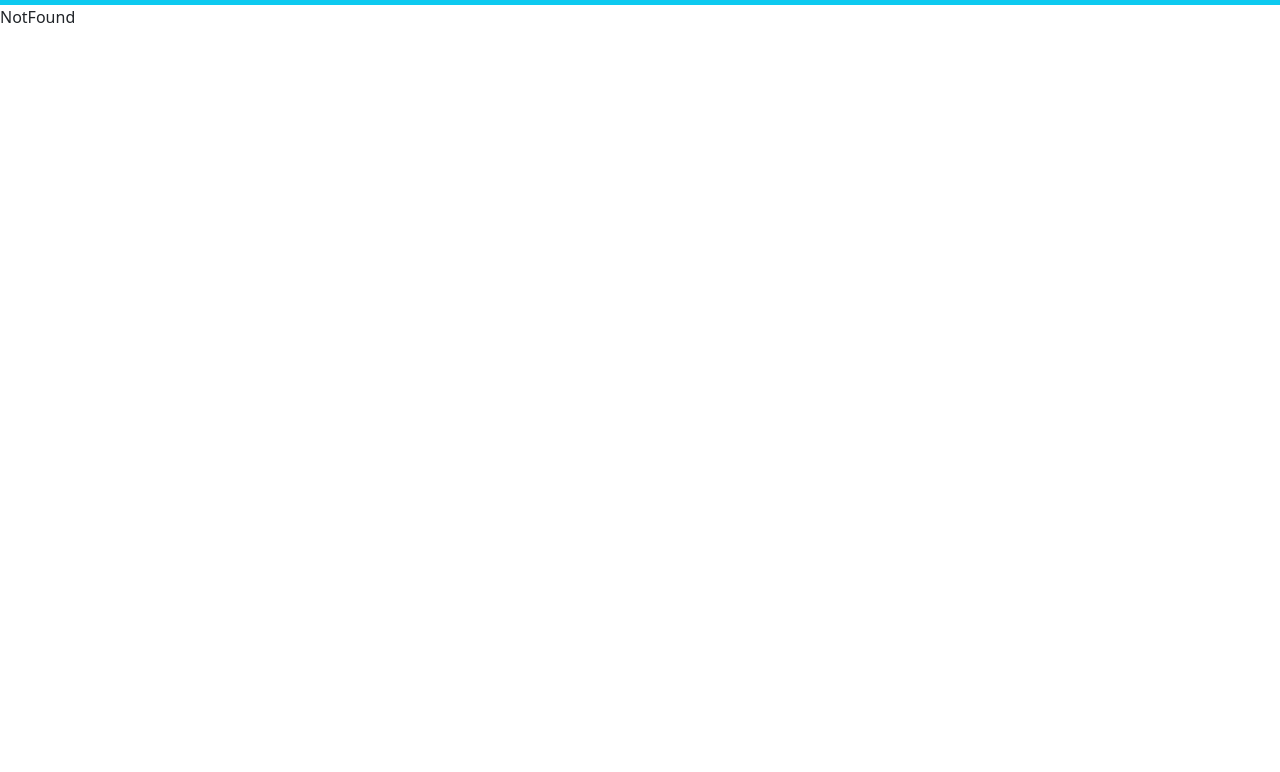
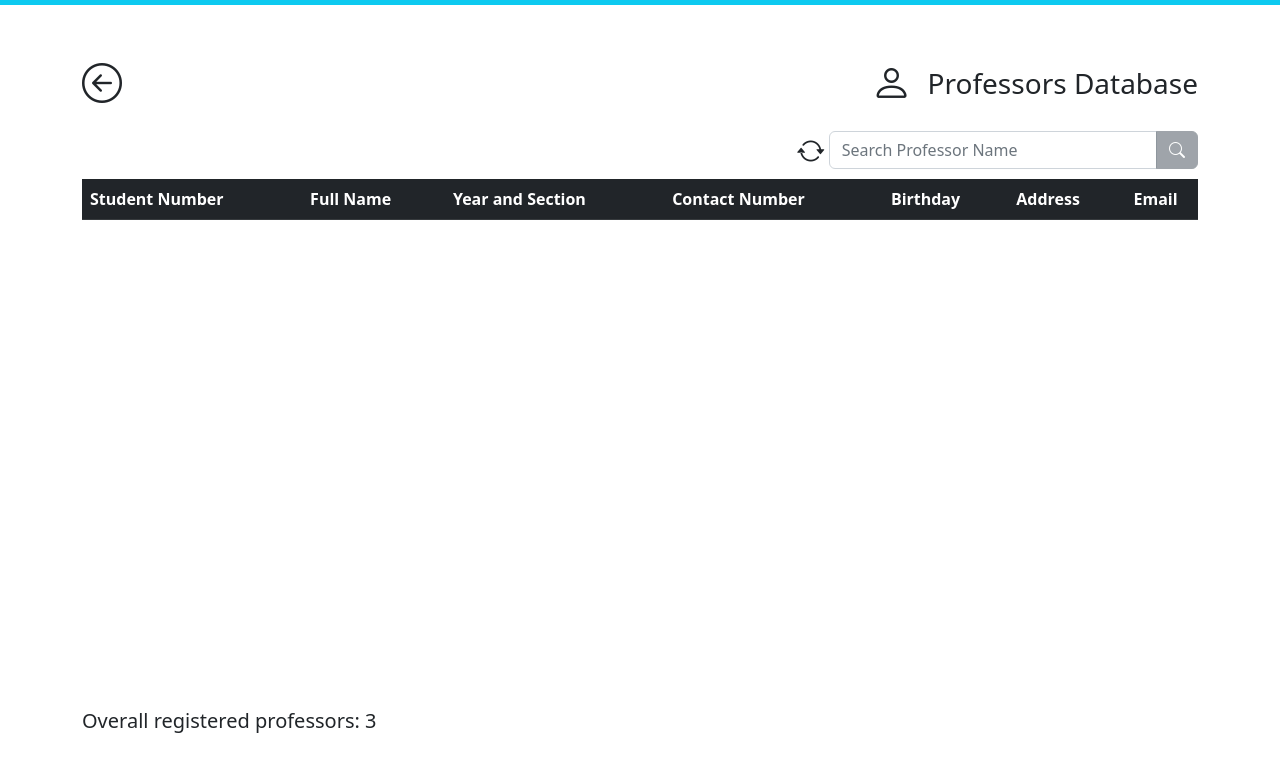
Before and after one commit to GlennEligio/eze-webapp, a React (Create React App) app in the folder frontend/eze/: page /faculty in a window 1280 px wide. Shown: the top 772 px of the page. Built offline with nearby package versions, Linux system fonts and the light colour scheme; sample sign-in values are in the browser's storage.

Commit message:
Added Student filter through YearLevel and started Professor page

```diff
--- a/frontend/eze/src/App.tsx
+++ b/frontend/eze/src/App.tsx
@@ -12,6 +12,7 @@ import "./App.css";
 import { IRootState } from "./store";
 import Unauthorized from "./pages/Unauthorized";
 import Home from "./pages/Home";
+import Professors from "./pages/Professors";
 
 const App = () => {
   const auth = useSelector((state: IRootState) => state.auth);
@@ -37,6 +38,7 @@ const App = () => {
             <Route path="/return" element={<ReturnForm />} />
             <Route path="/equipments" element={<Equipments />} />
             <Route path="/students" element={<Students />} />
+            <Route path="/faculty" element={<Professors />} />
           </>
         )}
         <Route path="/loading" element={<LoginLoading />} />
--- a/frontend/eze/src/pages/AdminMenu.tsx
+++ b/frontend/eze/src/pages/AdminMenu.tsx
@@ -104,7 +104,7 @@ function AdminMenu() {
                     key="Transactions"
                     imgMaxHeight="100%"
                     imgMaxWidth="100%"
-                    destPage="/transactions"
+                    destPage="/borrow"
                   />
                 </div>
               </div>
--- a/frontend/eze/src/pages/BorrowForm.tsx
+++ b/frontend/eze/src/pages/BorrowForm.tsx
@@ -1,11 +1,18 @@
+import { useNavigate } from "react-router-dom";
+import { MouseEventHandler } from "react";
+
 function BorrowForm() {
+  const navigate = useNavigate();
+  const backBtnHandler: MouseEventHandler = () => {
+    navigate("/");
+  };
   return (
     <div className="container-md d-flex flex-column h-100">
       <div className="row">
         <header>
           <div className="pt-5 pb-2">
             <div className="d-flex justify-content-between">
-              <div className="my-auto">
+              <div className="my-auto" onClick={backBtnHandler}>
                 <i className="bi bi-arrow-left-circle fs-1"></i>
               </div>
               <div className="d-flex justify-content-end">
@@ -44,16 +51,17 @@ function BorrowForm() {
                   <input
                     className="form-control"
                     type="text"
-                    placeholder="Borrower's Name"
+                    placeholder="Student Number"
                   />
                 </div>
                 <div className="mt-3">
                   <input
                     className="form-control"
                     type="text"
-                    placeholder="Student Number"
+                    placeholder="Borrower's Name"
                   />
                 </div>
+
                 <div className="mt-3">
                   <input
                     className="form-control"
--- /dev/null
+++ b/frontend/eze/src/pages/Professors.tsx
@@ -0,0 +1,101 @@
+import { useNavigate } from "react-router-dom";
+import { MouseEventHandler } from "react";
+
+const Professors = () => {
+  const navigate = useNavigate();
+
+  const backBtnHandler: MouseEventHandler = () => {
+    navigate("/");
+  };
+
+  return (
+    <div className="container-md d-flex flex-column h-100">
+      {/* <!-- Header --> */}
+      <div className="row">
+        <header>
+          <div className="pt-5 pb-2">
+            <div className="d-flex justify-content-between">
+              <div className="my-auto">
+                <i
+                  className="bi bi-arrow-left-circle fs-1"
+                  onClick={backBtnHandler}
+                ></i>
+              </div>
+              <div className="d-flex justify-content-end">
+                <div className="d-flex align-items-center">
+                  <i className="bi bi-person fs-1"></i>
+                </div>
+                <div className="d-flex flex-column justify-content-center ms-3">
+                  <span className="fs-3">Professors Database</span>
+                </div>
+              </div>
+            </div>
+          </div>
+        </header>
+      </div>
+      {/* <!-- Main --> */}
+      <div className="row h-80">
+        <main className="col-12 d-flex flex-column h-100">
+          {/* <!-- Student Number search bar --> */}
+          <div className="row mt-2 gx-1">
+            <div className="col d-flex align-items-center justify-content-end">
+              <i className="bi bi-arrow-repeat fs-3"></i>
+            </div>
+            <div className="col-4 d-flex align-items-center justify-content-end">
+              <form className="w-100">
+                <div className="input-group">
+                  <input
+                    className="form-control"
+                    type="text"
+                    placeholder="Search Professor Name"
+                  />
+                  <button
+                    className="btn btn-secondary"
+                    type="button"
+                    disabled={true}
+                  >
+                    <i className="bi bi-search"></i>
+                  </button>
+                </div>
+              </form>
+            </div>
+          </div>
+          {/* <!-- User info table --> */}
+          <div className="row mt-2 gx-0 overflow-auto">
+            <div className="table-responsive-xxl">
+              <table
+                className="table table-hover"
+                style={{ minWidth: "1500px" }}
+              >
+                <thead className="table-dark">
+                  <tr>
+                    <th>Student Number</th>
+                    <th>Full Name</th>
+                    <th>Year and Section</th>
+                    <th>Contact Number</th>
+                    <th>Birthday</th>
+                    <th>Address</th>
+                    <th>Email</th>
+                    <th>Guardian</th>
+                    <th>Guardian Number</th>
+                  </tr>
+                </thead>
+                <tbody></tbody>
+              </table>
+            </div>
+          </div>
+          {/* <!-- User registered count --> */}
+          <div className="row py-3 mt-auto">
+            <div className="col d-flex justify-content-between align-items-center">
+              <div>
+                <h5>Overall registered professors: 3</h5>
+              </div>
+            </div>
+          </div>
+        </main>
+      </div>
+    </div>
+  );
+};
+
+export default Professors;
--- a/frontend/eze/src/pages/Students.tsx
+++ b/frontend/eze/src/pages/Students.tsx
@@ -24,6 +24,8 @@ const Students = () => {
   const student = useSelector((state: IRootState) => state.student);
   const yearLevel = useSelector((state: IRootState) => state.yearLevel);
   const [query, setQuery] = useState("");
+  const [displayedStudents, setDisplayedStudents] = useState<Student[]>([]);
+  const [selectedYearLevel, setSelectedYearLevel] = useState(0);
   const dispatch = useDispatch();
   const {
     sendRequest: getStudents,
@@ -73,8 +75,25 @@ const Students = () => {
     }
   }, [yearLevels]);
 
+  // Updates the students shown based on the selectedYearLevel
+  useEffect(() => {
+    const studentsContext = [...student.students];
+    if (selectedYearLevel === 0) {
+      setDisplayedStudents(studentsContext);
+      return;
+    }
+    setDisplayedStudents(
+      studentsContext.filter((s) => s.yearLevel === selectedYearLevel)
+    );
+  }, [selectedYearLevel, student.students]);
+
+  // Back btn handler
   const backBtnHandler: MouseEventHandler = () => {
     navigate("/");
+  };
+
+  const yearLevelClickHandler = (yearLevel: number) => {
+    setSelectedYearLevel(yearLevel);
   };
 
   // Updates selectedStudent in Context
@@ -121,24 +140,33 @@ const Students = () => {
           {/* <!-- Year level filter --> */}
           <div className="row">
             <div className="col d-flex align-items-center">
-              <div className="flex-grow-1 border-bottom border-info border-3">
+              <div
+                className={`flex-grow-1 border-3 border-bottom ${
+                  selectedYearLevel === 0 ? "border-info" : "border-secondary"
+                }`}
+                onClick={() => yearLevelClickHandler(0)}
+              >
                 <span className="px-3">All Year Level</span>
               </div>
-              <div className="border-bottom border-secondary border-3">
-                <span className="px-3">First Year</span>
-              </div>
-              <div className="border-bottom border-secondary border-3">
-                <span className="px-3">Second Year</span>
-              </div>
-              <div className="border-bottom border-secondary border-3">
-                <span className="px-3">Third Year</span>
-              </div>
-              <div className="border-bottom border-secondary border-3">
-                <span className="px-3">Fourth Year</span>
-              </div>
-              <div className="border-bottom border-secondary border-3">
-                <span className="px-3">Fifth Year</span>
-              </div>
+              {yearLevel.yearLevels &&
+                yearLevel.yearLevels.length > 0 &&
+                [...yearLevel.yearLevels]
+                  .sort((yl1, yl2) => yl1.yearNumber - yl2.yearNumber)
+                  .map((yl) => {
+                    return (
+                      <div
+                        key={yl.yearNumber}
+                        className={`border-bottom border-3 ${
+                          selectedYearLevel === yl.yearNumber
+                            ? `border-info`
+                            : `border-secondary`
+                        }`}
+                        onClick={() => yearLevelClickHandler(yl.yearNumber)}
+                      >
+                        <span className="px-3">{yl.yearName} Year</span>
+                      </div>
+                    );
+                  })}
             </div>
           </div>
           {/* <!-- Student Number search bar --> */}
@@ -297,9 +325,9 @@ const Students = () => {
                   </tr>
                 </thead>
                 <tbody>
-                  {student.students !== null &&
-                    student.students.length > 0 &&
-                    student.students
+                  {displayedStudents !== null &&
+                    displayedStudents.length > 0 &&
+                    displayedStudents
                       .filter((s) => s.studentNumber.includes(query))
                       .map((s) => (
                         <StudentItem
--- a/frontend/eze/src/store/authSlice.ts
+++ b/frontend/eze/src/store/authSlice.ts
@@ -34,7 +34,6 @@ const checkJwtValidity = (jwt: string) => {
 
 const createIntialState = () => {
   const storedToken = localStorage.getItem("accessToken");
-  console.log(storedToken);
   const username = localStorage.getItem("username");
   const type = localStorage.getItem("accountType");
   const name = localStorage.getItem("fullName");
--- a/frontend/eze/src/store/yearLevelSlice.ts
+++ b/frontend/eze/src/store/yearLevelSlice.ts
@@ -37,7 +37,7 @@ const yearLevelSlice = createSlice({
       state.yearLevels = state.yearLevels.map((yl) => {
         if (yl.yearNumber === action.payload.yearNumber) {
           yl.yearSections = yl.yearSections.filter(
-            (ys) => ys.sectionName != action.payload.sectionName
+            (ys) => ys.sectionName !== action.payload.sectionName
           );
           return yl;
         }
```
